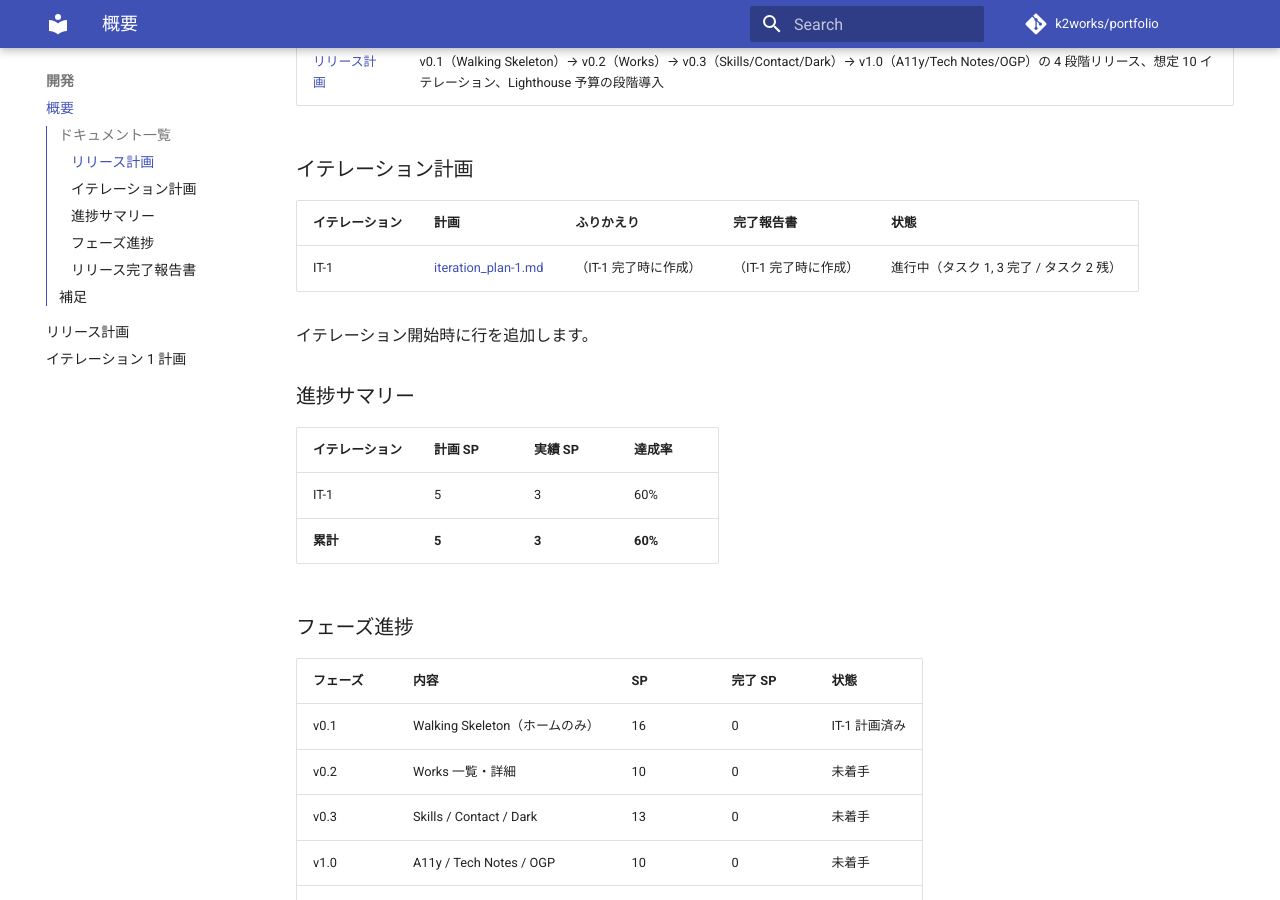
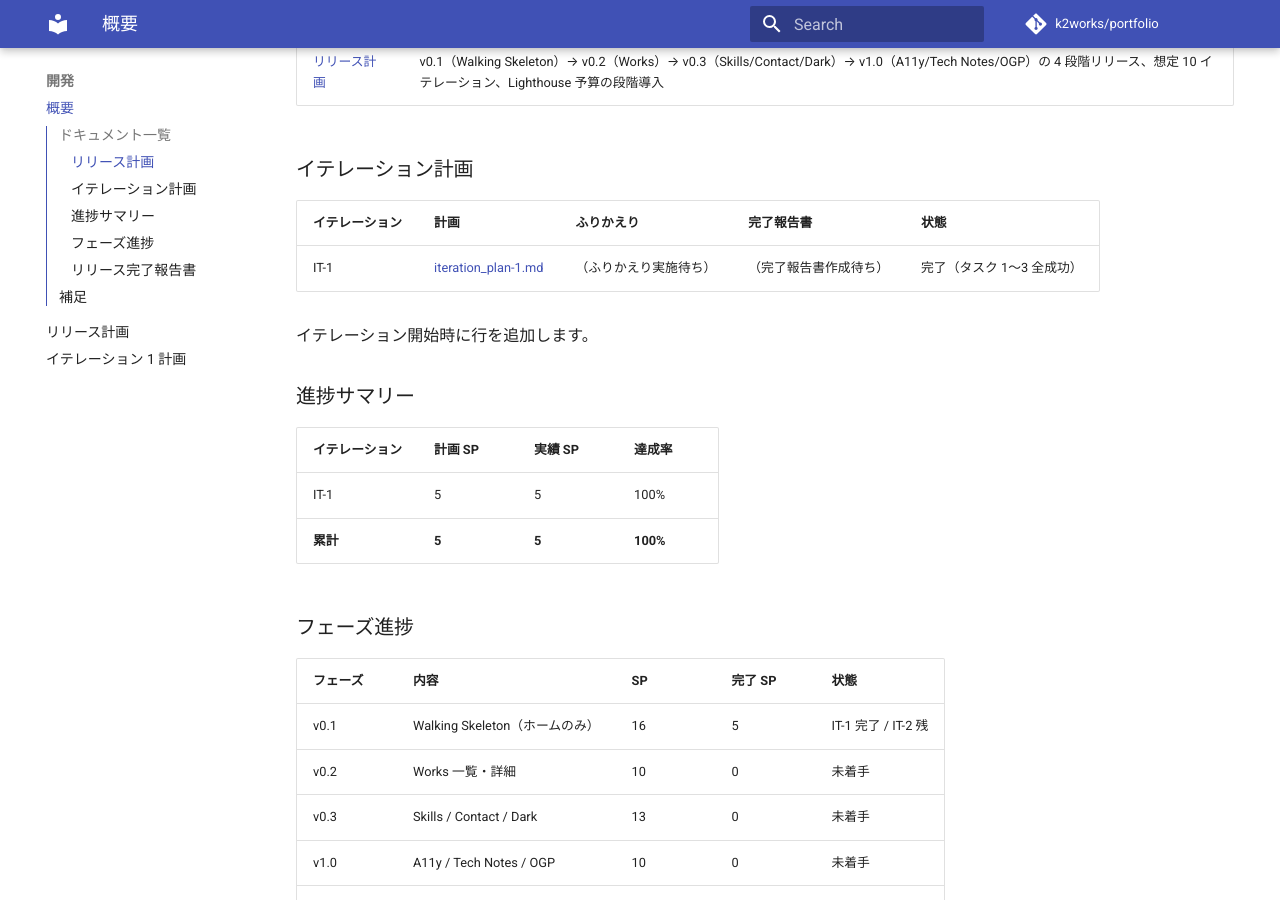
Before and after one commit to k2works/portfolio, an MkDocs documentation site: the page built from docs/development/index.md, in a window 1280 px wide and 900 px high, scrolled down 417 px. Built offline with MkDocs 1.6.1 and Material for MkDocs 9.7.7, drawn with Linux system fonts in a browser that asks for light colours; comment, search, counter and statistics services are not loaded.

Commit message:
docs(development): IT-1 完了の進捗を反映（5/5 SP 完了）
タスク 2 の動作確認結果を成功基準に追記し、進捗を 100% に更新。
タスク 1〜3 すべて完了、IT-1 計画は実績ベースで見直し済み
（実績合計 約 3h、見積 11.7h の 26%）。

成功基準の追加項目:

- /healthz が 200 + ok を返す
- / で aria-current="page" + data-testid="work-card" 3 件
- /nonexistent が 404
- HTTPS 強制ミドルウェアが production モードで 301
- CSP / X-Content-Type-Options / Referrer-Policy 等のヘッダ付与

残タスク:

- ふりかえり（retrospective-1.md）作成
- v0.1 リリース時に main へ PR マージ

```diff
--- a/docs/development/index.md
+++ b/docs/development/index.md
@@ -14,7 +14,7 @@
 
 | イテレーション | 計画 | ふりかえり | 完了報告書 | 状態 |
 |---------------|------|-----------|-----------|------|
-| IT-1 | [iteration_plan-1.md](./iteration_plan-1.md) | （IT-1 完了時に作成） | （IT-1 完了時に作成） | 進行中（タスク 1, 3 完了 / タスク 2 残） |
+| IT-1 | [iteration_plan-1.md](./iteration_plan-1.md) | （ふりかえり実施待ち） | （完了報告書作成待ち） | 完了（タスク 1〜3 全成功） |
 
 イテレーション開始時に行を追加します。
 
@@ -22,14 +22,14 @@
 
 | イテレーション | 計画 SP | 実績 SP | 達成率 |
 |---------------|---------|---------|--------|
-| IT-1 | 5 | 3 | 60% |
-| **累計** | **5** | **3** | **60%** |
+| IT-1 | 5 | 5 | 100% |
+| **累計** | **5** | **5** | **100%** |
 
 ### フェーズ進捗
 
 | フェーズ | 内容 | SP | 完了 SP | 状態 |
 |---------|------|-----|---------|------|
-| v0.1 | Walking Skeleton（ホームのみ） | 16 | 0 | IT-1 計画済み |
+| v0.1 | Walking Skeleton（ホームのみ） | 16 | 5 | IT-1 完了 / IT-2 残 |
 | v0.2 | Works 一覧・詳細 | 10 | 0 | 未着手 |
 | v0.3 | Skills / Contact / Dark | 13 | 0 | 未着手 |
 | v1.0 | A11y / Tech Notes / OGP | 10 | 0 | 未着手 |
```
Also changed, not shown: docs/development/iteration_plan-1.md (+17 -12 lines).
